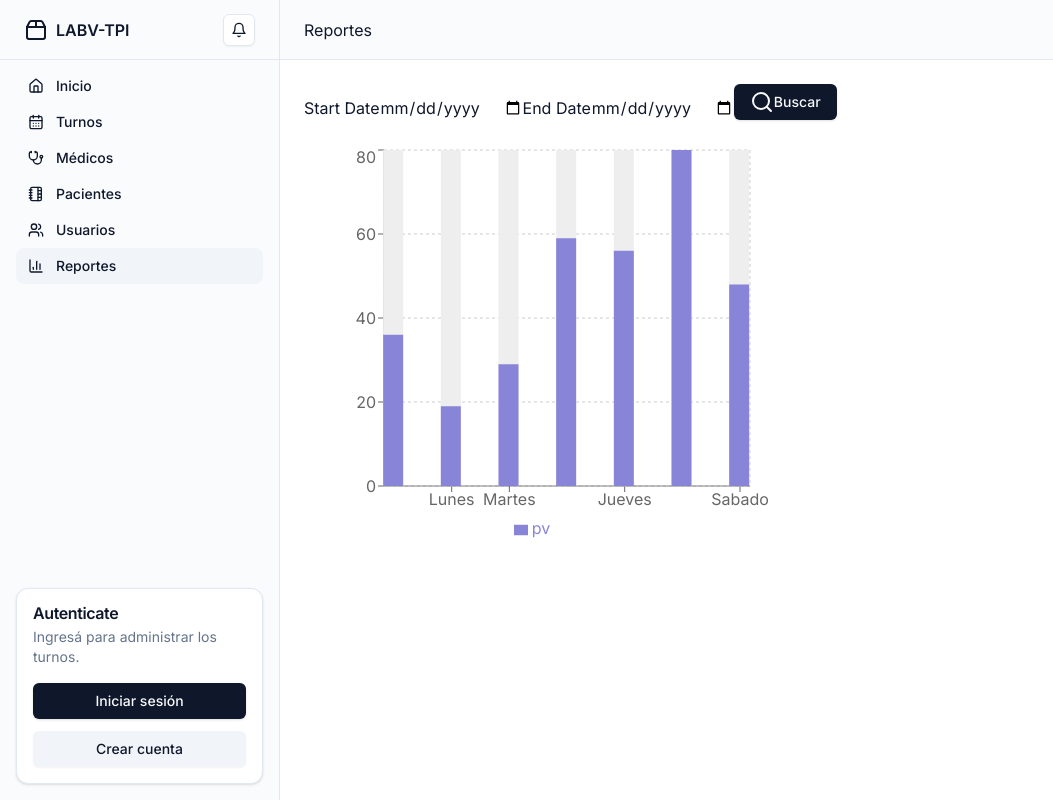
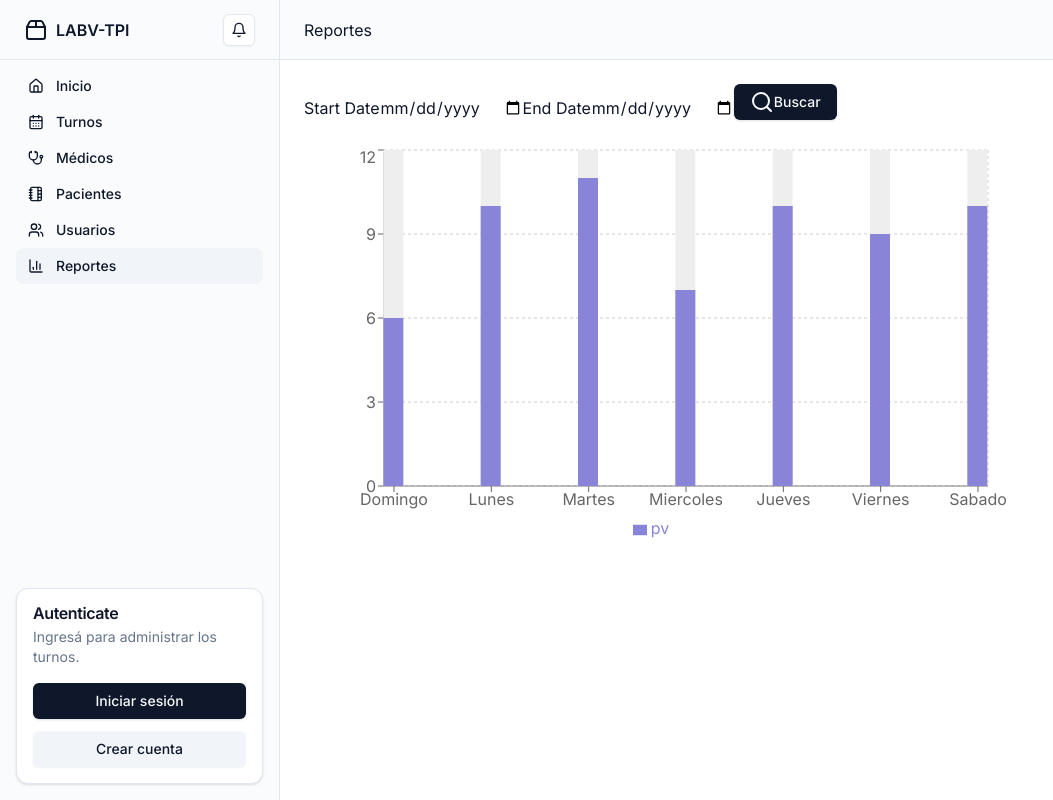
Before and after one commit to maximocanedo/LABV-TPI-WEB, a React (Create React App) app: page /reports in a window 1280 px wide. Shown: the whole page, without its empty margins (0-1053 px from the left). Built offline with nearby package versions, Linux system fonts and the light colour scheme; no server answers.

Commit message:
Se agrego react hook form

```diff
--- a/src/components/page/reports/MainReportPage.tsx
+++ b/src/components/page/reports/MainReportPage.tsx
@@ -1,64 +1,67 @@
 'use strict';
+import { Bar, BarChart, CartesianGrid, Legend, ResponsiveContainer, Tooltip, XAxis, YAxis } from "recharts";
+import { PageContent } from "../commons/PageContent";
+import { Header } from "../commons/Header";
 import { useCurrentUser } from "src/components/users/CurrentUserContext";
-import { PageContent } from "../commons/PageContent";
-import { Bar, BarChart, CartesianGrid, Legend, ResponsiveContainer, Tooltip, XAxis, YAxis } from "recharts";
-import { Header } from "../commons/Header";
 import { Button } from "src/components/ui/button";
 import { SearchIcon } from "lucide-react";
-import * as Label from "@radix-ui/react-label";
-import { Form } from "react-hook-form";
+import { SubmitHandler, useForm } from "react-hook-form";
 
 const data = [
     {
         name: 'Domingo',
-        pv: 36,
+        pv: 6,
     },
     {
         name: 'Lunes',
-        pv: 19,
+        pv: 10,
     },
     {
         name: 'Martes',
-        pv: 29,
+        pv: 11,
     },
     {
         name: 'Miercoles',
-        pv: 59,
+        pv: 7,
     },
     {
         name: 'Jueves',
-        pv: 56,
+        pv: 10,
     },
     {
         name: 'Viernes',
-        pv: 80,
+        pv: 9,
     },
     {
         name: 'Sabado',
-        pv: 48,
+        pv: 10,
     },
 ]
 
+type Inputs = {
+    startDate: Date
+    endDate: Date
+    appoinmentStatus: string
+}
+
 export const MainReportPage = () => {
     const { me, can } = useCurrentUser();
+    const { register, handleSubmit, formState: { errors } } = useForm<Inputs>();
+    const onSubmit: SubmitHandler<Inputs> = (data) => console.log(data);
     return (
         <>
             <Header>Reportes</Header>
             <PageContent>
-                <form>
-                    <Label.Root className="LabelRoot" htmlFor="startDate">
-                        Start Date
-                    </Label.Root>
-                    <input className="Input" type="date" id="startDate" />
-                    <Label.Root className="LabelRoot" htmlFor="endDate">
-                        End Date
-                    </Label.Root>
-                    <input className="Input" type="date" id="endDate" />
+                <form onSubmit={handleSubmit(onSubmit)}>
+                    <label htmlFor="startDate">Start Date</label>
+                    <input className="Input" type="date" id="startDate" {...register("startDate", { required: true })} />
+                    <label htmlFor="endDate">End Date</label>
+                    <input className="Input" type="date" id="endDate" {...register("endDate", { required: true })}/>
                     {/* <AppointmentStatusFilterControl></AppointmentStatusFilterControl> */}
                     <Button><SearchIcon />Buscar</Button>
                 </form>
                 <div className="flex justify-between gap-2 w-full">
-                    <ResponsiveContainer width="50%" height={400}>
+                    <ResponsiveContainer width="75%" height={400}>
                         <BarChart
                             width={500}
                             height={300}
```
